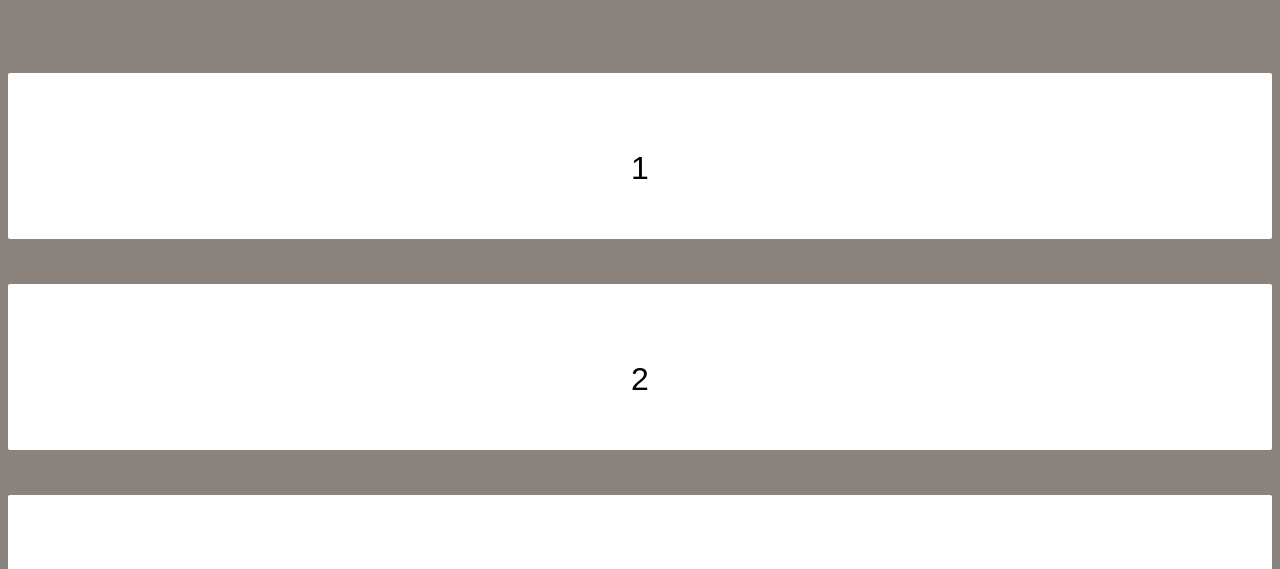
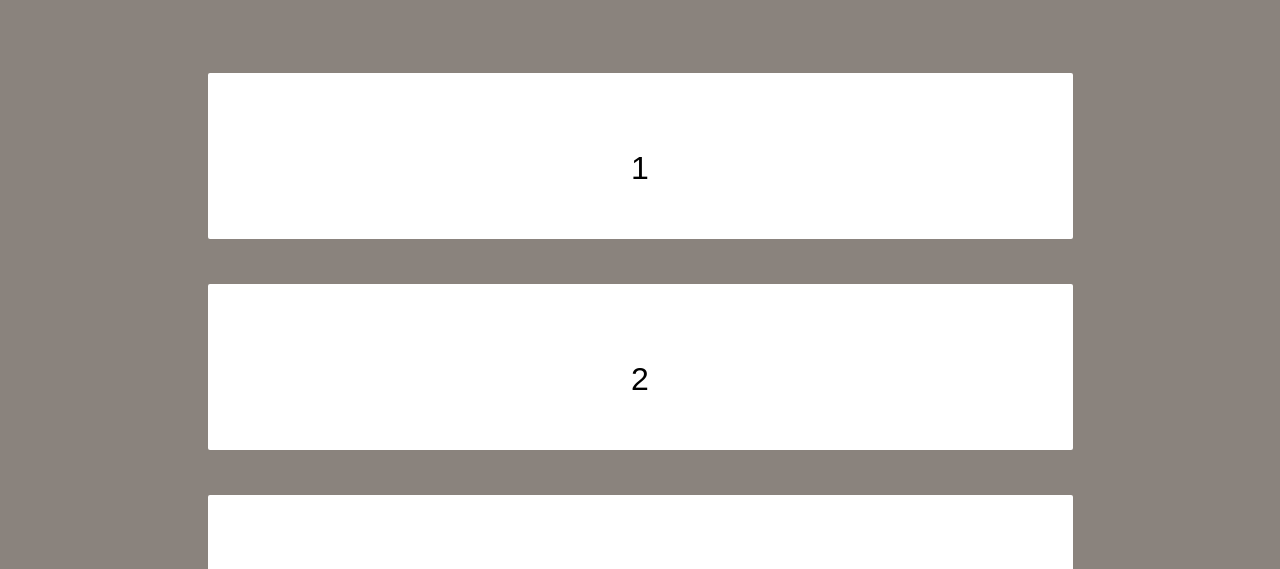
Before and after one commit to johnnyni2961/datasciminds, a plain HTML site: page index.html in a window 1280 px wide. Shown: the part 216-785 px from the top of the page. Drawn offline with nearby package versions, Linux system fonts and the light colour scheme.

Commit message:
Update design.css

```diff
--- a/design.css
+++ b/design.css
@@ -135,6 +135,7 @@ nav a#pull {
 }
 
 .box {
+    max-width: 825px;
     background: #fff;
     margin: 45px auto;
     padding: 20px;
```
